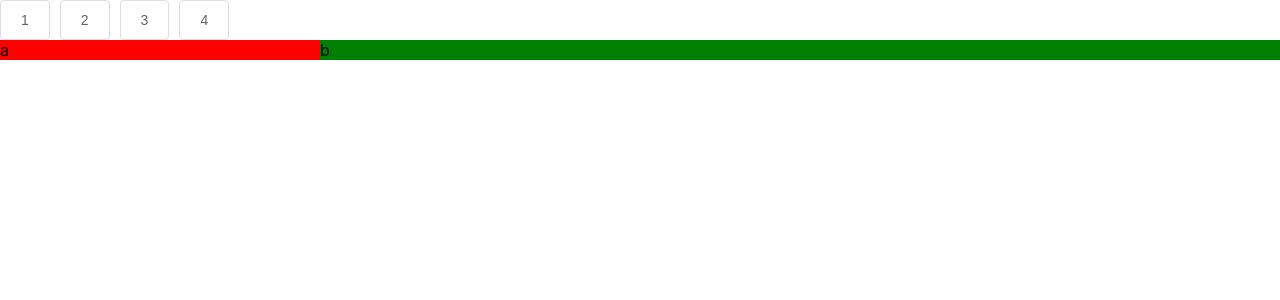
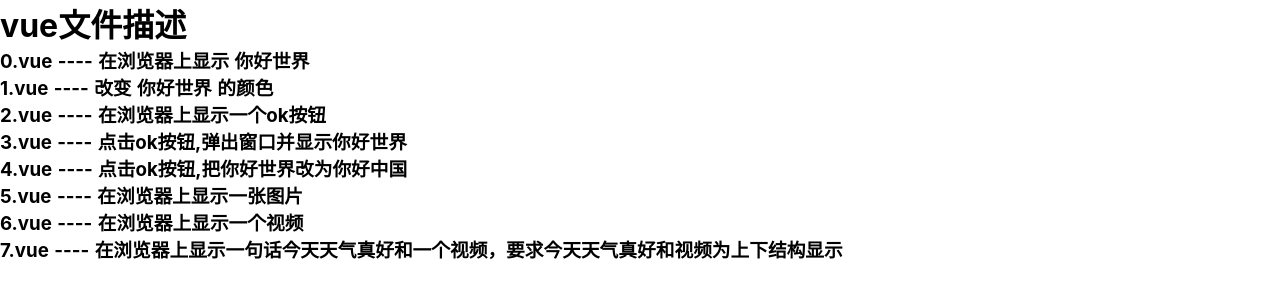
Before and after one commit to lose0101/nuxtjs, a Nuxt app: page / in a window 1280 px wide. Shown: the top 300 px of the page. Built offline with nearby package versions, Linux system fonts and the light colour scheme.

Commit message:
Update index.vue

```diff
--- a/pages/index.vue
+++ b/pages/index.vue
@@ -1,38 +1,13 @@
 <template>
 <div>
-<div>
-<el-button v-for="(x,index) in list" @click="c(index)">{{x}}</el-button>
-</div>
-<el-row v-if="index%2===0">
-<el-col :span="6" style="background:red">
-a
-</el-col>
-<el-col :span="18" style="background:green">
-b
-</el-col>
-</el-row>
-<el-row v-else>
-<el-col :span="18" style="background:green">
-b
-</el-col>
-<el-col :span="6" style="background:red">
-a
-</el-col>
-</el-row>
+<h1>vue文件描述</h1>
+<h3>0.vue ---- 在浏览器上显示 你好世界</h3>
+<h3>1.vue ---- 改变 你好世界 的颜色</h3>
+<h3>2.vue ---- 在浏览器上显示一个ok按钮</h3>
+<h3>3.vue ---- 点击ok按钮,弹出窗口并显示你好世界</h3>
+<h3>4.vue ---- 点击ok按钮,把你好世界改为你好中国</h3>
+<h3>5.vue ---- 在浏览器上显示一张图片</h3>
+<h3>6.vue ---- 在浏览器上显示一个视频</h3>
+<h3>7.vue ---- 在浏览器上显示一句话今天天气真好和一个视频，要求今天天气真好和视频为上下结构显示</h3>
 </div>
 </template>
-<script>
-export default{
-    data(){
-        return {
-          index:0,
-          list:[1,2,3,4]
-        }
-    },
-    methods:{
-        c(index){
-             this.index=index
-        }
-    }
-}
-</script>
```
